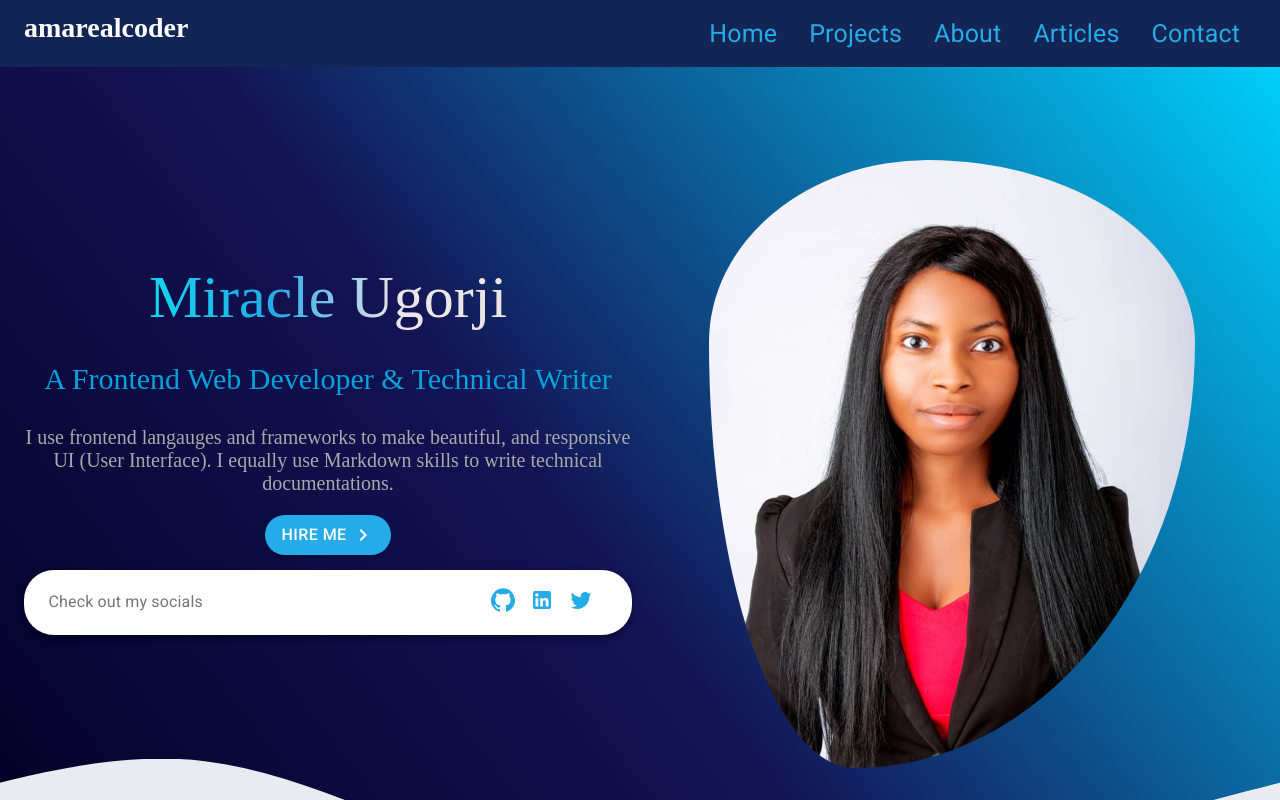
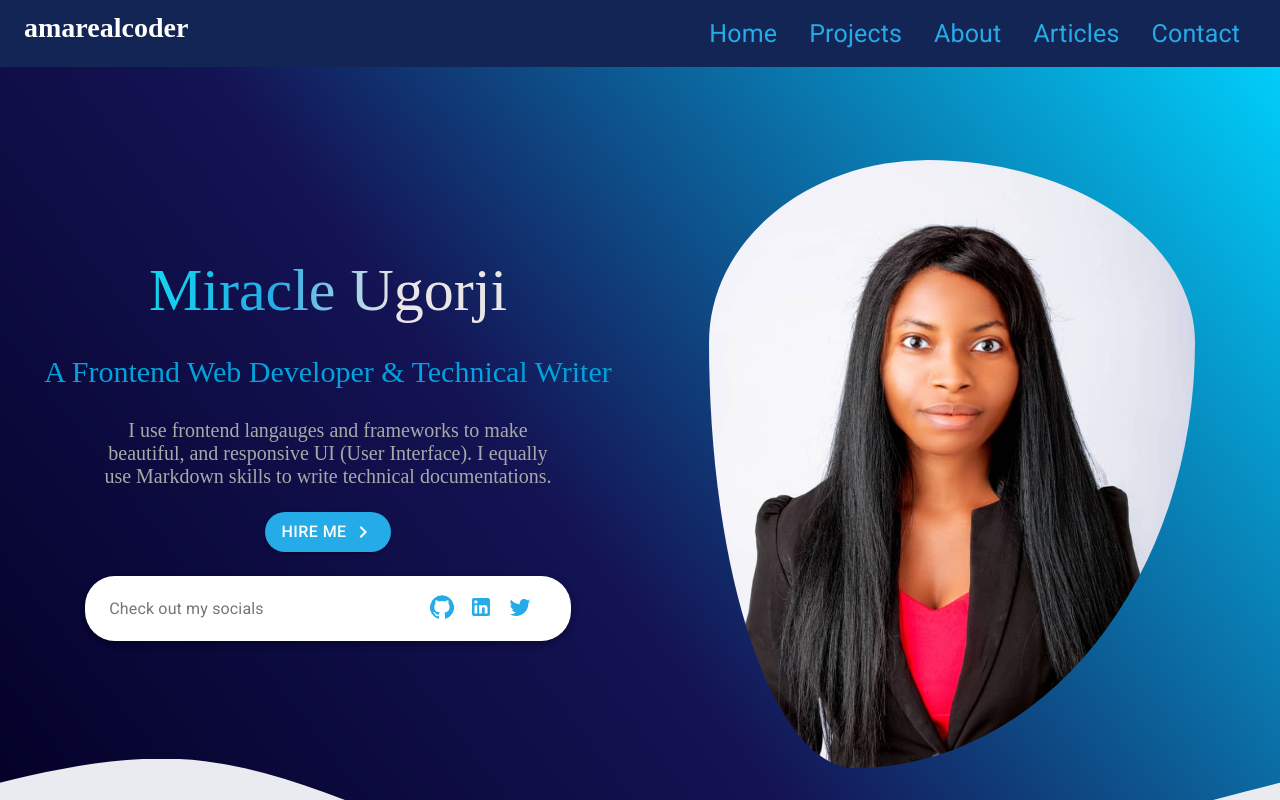
Before and after one commit to amarealcoder/portfolio, a React (Create React App) app: page / in a window 1280 px wide. Shown: the top 800 px of the page. Built offline with nearby package versions, Linux system fonts and the light colour scheme; a web font is replaced by a local one.

Commit message:
fix: Hero intro

```diff
--- a/src/index.css
+++ b/src/index.css
@@ -96,6 +96,9 @@ body {
 .desc {
   color: #a9a9a9;
   font-size: 25px;
+  max-width: 75%;
+  margin: 0 auto;
+  margin-bottom: 1.5rem;
 }
 .typographyAction {
   text-align: center;
--- a/src/pages/Home.jsx
+++ b/src/pages/Home.jsx
@@ -18,6 +18,9 @@ const useStyles = makeStyles((theme) => ({
     padding: '0.5px',
     position: 'relative',
     zIndex: '-0',
+    maxWidth: '80%',
+    margin: '0 auto',
+    marginTop: '1.5rem'
   },
   flex: {
     flexGrow: 1,
@@ -27,7 +30,7 @@ const useStyles = makeStyles((theme) => ({
   },
   socialIcons: {
     '@media(max-width: 320px)': {
-     marginLeft: '80px',
+      marginLeft: '80px',
     },
   },
   links: {
```
